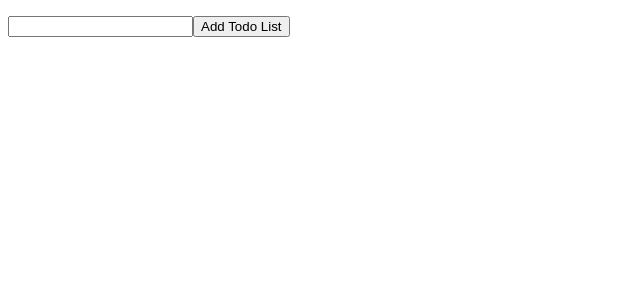
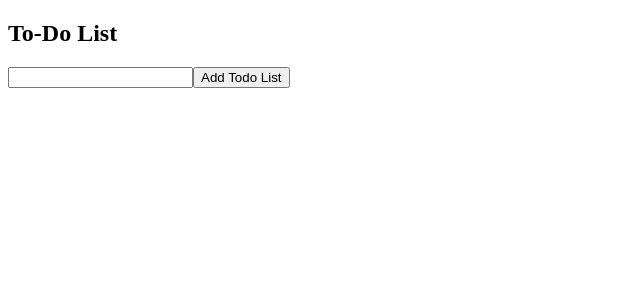
Before and after one commit to Aleydon/Simple-ToDo-List, a React (Create React App) app: page / in a window 1280 px wide. Shown: the top 300 px of the page, without its empty margins (0-640 px from the left). Built offline with nearby package versions, Linux system fonts and the light colour scheme.

Commit message:
Added localStorage in application

```diff
--- a/src/components/todolist.js
+++ b/src/components/todolist.js
@@ -8,10 +8,23 @@ function TodoList() {
     const [ valueInput, setValueInput ] =  useState('');
 
 
+
+    // When component is Mounted, get Values in Local Storage
     useEffect(() => {
-        const data = todo;
-        return data;
+        const todoStorage = localStorage.getItem('todo');
+        if(todoStorage){
+            setTodo(JSON.parse(todoStorage));
+        }
     }, []);
+
+
+
+      // Set values in Local Storage
+      useEffect(() => {
+        localStorage.setItem('todo', JSON.stringify(todo));
+    }, [todo]);
+
+
 
 
     {/*Get todo data and set values in todo
@@ -27,6 +40,16 @@ function TodoList() {
 
   return(
       <div>
+          <div>
+              <header>
+                  <h2>To-Do List</h2>
+              </header>
+          </div>
+
+           <div>
+                <input type="text" value={valueInput} onChange={(event) => {setValueInput(event.target.value)}} />
+                <button onClick={handleAddButton}>Add Todo List</button>
+            </div>
           <ul>
               {todo.map((item) => {
                   return(
@@ -37,11 +60,6 @@ function TodoList() {
                   );
               })}
           </ul>
-
-        <div>
-            <input type="text" value={valueInput} onChange={(event) => {setValueInput(event.target.value)}} />
-            <button onClick={handleAddButton}>Add Todo List</button>
-        </div>
       </div>
   )
 }
```
